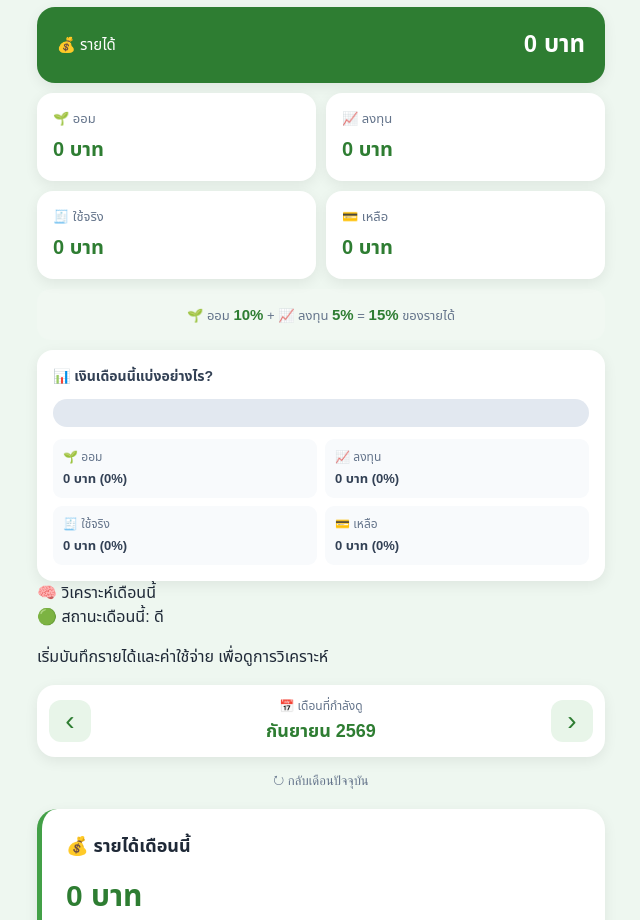
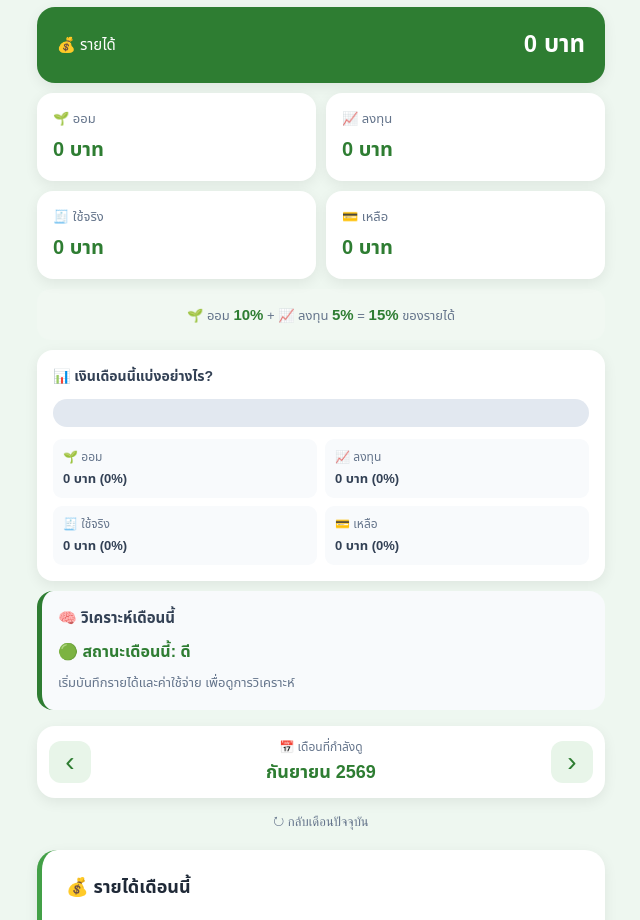
Before and after one commit to klongnom/10-percent-rule-by-kong, a plain HTML site: page index.html in a window 1280 px wide. Shown: the part 180-1100 px from the top of the page, without its empty margins (319-959 px from the left). Drawn offline with Linux system fonts and the light colour scheme.

Commit message:
Update style.css

```diff
--- a/style.css
+++ b/style.css
@@ -810,3 +810,35 @@ body {
     color: #334155;
     font-size: 13px;
 }
+/* =========================
+   Financial Analysis V3.1
+========================= */
+
+.financial-analysis {
+    background: #f8fafc;
+    border-radius: 16px;
+    padding: 16px;
+    margin-top: 10px;
+    border-left: 5px solid #2e7d32;
+}
+
+.analysis-title {
+    font-size: 15px;
+    font-weight: 700;
+    color: #334155;
+    margin-bottom: 10px;
+}
+
+.analysis-status {
+    font-size: 16px;
+    font-weight: 700;
+    color: #2e7d32;
+    margin-bottom: 8px;
+}
+
+.financial-analysis p {
+    margin: 0;
+    color: #64748b;
+    font-size: 13px;
+    line-height: 1.7;
+}
```
